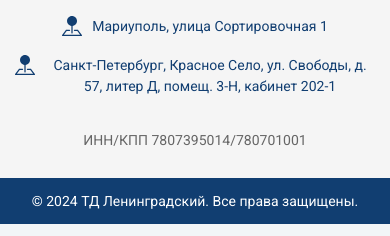
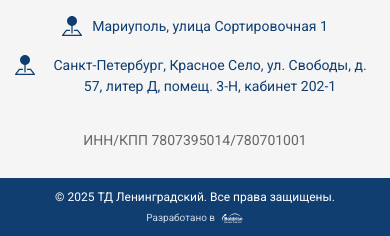
Before and after one commit to homyag/ntdlsite, a Django app: page /cart/ in a window 390 px wide. Shown: the part 1200-1436 px from the top of the page. Run offline with Django 5.2, Linux system fonts and the light colour scheme; data comes from the database, SQL or seed files in the repository; parts of the project's set-up code (start-up, migrations or seed data) failed here and were passed over; some libraries are stand-ins or nearby versions.

Commit message:
add: developer sign

```diff
--- a/commonpages/templates/commonpages/privacy.html
+++ b/commonpages/templates/commonpages/privacy.html
@@ -782,7 +782,7 @@
         </section>
 
         <div class="policy-footer">
-            <p><strong>Дата последнего обновления:</strong> 20 мая 2024 г.</p>
+            <p><strong>Дата последнего обновления:</strong> 20 мая 2025 г.</p>
             <p><strong>Версия документа:</strong> 1.0</p>
             <p class="policy-note">Настоящая Политика разработана в соответствии с требованиями федерального законодательства Российской Федерации и является публичным документом.</p>
         </div>
--- a/static/css/styles.css
+++ b/static/css/styles.css
@@ -1345,12 +1345,56 @@ form#callback-form .agree-with-terms label {
 .footer-bottom {
     background-color: #113E71;
     padding: 15px 0;
-    text-align: center;
+}
+
+.footer-bottom-container {
+    max-width: 1140px;
+    margin: 0 auto;
+    padding: 0 20px;
+    display: flex;
+    justify-content: space-between;
+    align-items: center;
 }
 
 .footer-copyright {
     color: #fff;
     font-size: 14px;
+}
+
+.footer-developer {
+    display: flex;
+    align-items: center;
+    gap: 8px;
+}
+
+.footer-developer-text {
+    font-size: 14px;
+    color: rgba(255, 255, 255, 0.8);
+    font-weight: 400;
+}
+
+.footer-developer-link {
+    display: inline-flex;
+    align-items: center;
+    transition: all 0.3s ease;
+    text-decoration: none;
+}
+
+.footer-developer-link:hover {
+    transform: translateY(-1px);
+    opacity: 0.8;
+}
+
+.footer-developer-logo {
+    height: 18px;
+    width: auto;
+    max-width: 100px;
+    transition: all 0.3s ease;
+    filter: brightness(0) invert(1); /* Делаем логотип белым */
+}
+
+.footer-developer-logo:hover {
+    transform: scale(1.05);
 }
 
 /* Адаптивность */
@@ -1362,6 +1406,31 @@ form#callback-form .agree-with-terms label {
 }
 
 @media (max-width: 768px) {
+
+    .footer-bottom-container {
+        flex-direction: column;
+        gap: 10px;
+        text-align: center;
+    }
+
+    .footer-copyright {
+        order: 1;
+    }
+
+    .footer-developer {
+        order: 2;
+        gap: 6px;
+    }
+
+    .footer-developer-text {
+        font-size: 11px;
+    }
+
+    .footer-developer-logo {
+        height: 14px;
+        max-width: 60px;
+    }
+
     .footer {
         padding: 40px 0 0;
     }
@@ -1397,6 +1466,28 @@ form#callback-form .agree-with-terms label {
 
     .footer-container {
         padding: 0 15px;
+    }
+
+    .footer-bottom {
+        padding: 12px 0;
+    }
+
+    .footer-bottom-container {
+        padding: 0 15px;
+        gap: 8px;
+    }
+
+    .footer-copyright {
+        font-size: 12px;
+    }
+
+    .footer-developer-text {
+        font-size: 10px;
+    }
+
+    .footer-developer-logo {
+        height: 12px;
+        max-width: 50px;
     }
 }
 
--- a/templates/includes/footer.html
+++ b/templates/includes/footer.html
@@ -90,10 +90,19 @@
                 </div>
             </div>
         </div>
+
     </div>
     <div class="footer-bottom">
-        <div class="footer-copyright">
-            © 2024 ТД Ленинградский. Все права защищены.
+        <div class="footer-bottom-container">
+            <div class="footer-copyright">
+                © 2025 ТД Ленинградский. Все права защищены.
+            </div>
+            <div class="footer-developer">
+                <span class="footer-developer-text">Разработано в </span>
+                <a href="https://boldrise.ru" class="footer-developer-link" target="_blank" rel="noopener">
+                    <img src="{% static 'images/icons/boldrise.svg' %}" alt="Разработчик Boldrise Agency" class="footer-developer-logo">
+                </a>
+            </div>
         </div>
     </div>
 </footer>
```
Also changed, not shown: static/images/icons/boldrise.svg (added).
